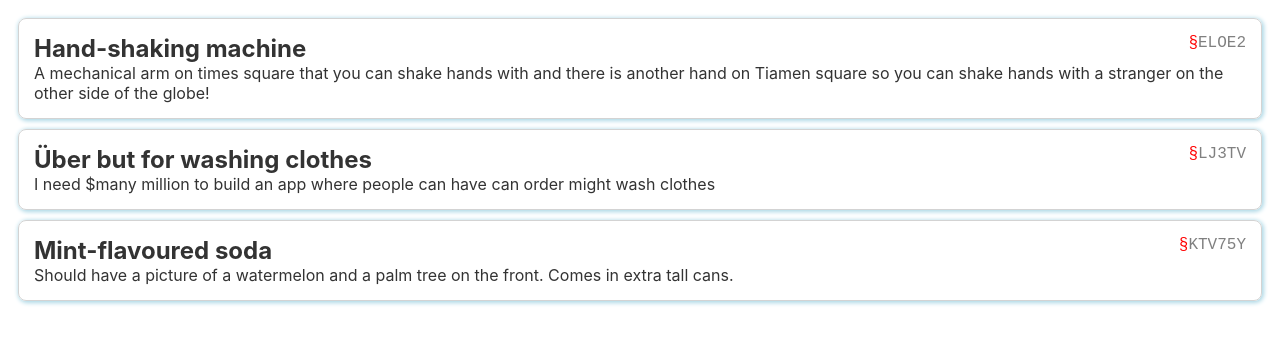
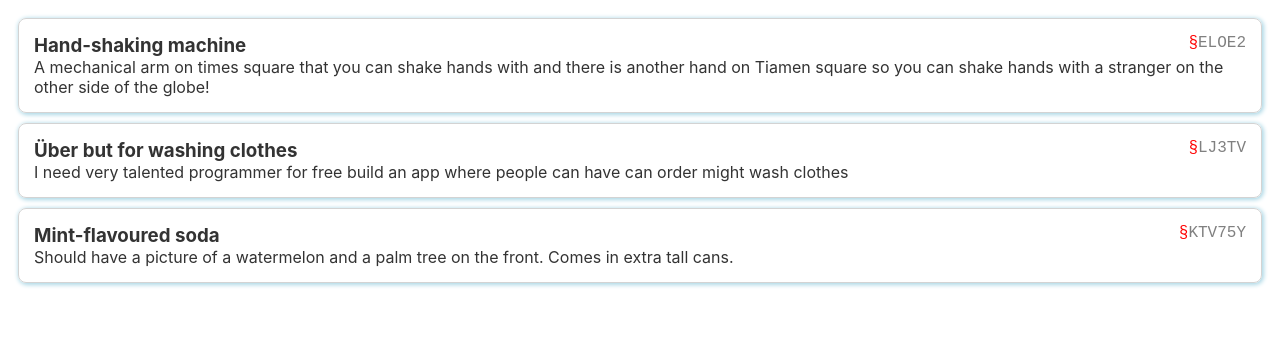
Before and after one commit to nilq/idea-party, a Svelte app in the folder webapp/: page / in a window 1280 px wide. Shown: the top 344 px of the page. Built offline with nearby package versions, Linux system fonts and the light colour scheme.

Commit message:
Foreach ideas

```diff
--- a/webapp/src/App.svelte
+++ b/webapp/src/App.svelte
@@ -1,19 +1,40 @@
 <script>
-	import Idea from './idea.svelte';
+	import Idea from './idea.svelte'
+
+	let ideas = [
+			{
+			id:"ELOE2",
+			title:"Hand-shaking machine",
+			pitch:"A mechanical arm on times square that you can shake hands with and there is another hand on Tiamen square so you can shake hands with a stranger on the other side of the globe!",
+		},
+		{
+			id:"LJ3TV",
+			title:"Über but for washing clothes",
+			pitch:"I need very talented programmer for free build an app where people can have can order might wash clothes",
+		},
+		{
+			id:"KTV75Y",
+			title:"Mint-flavoured soda",
+			pitch:"Should have a picture of a watermelon and a palm tree on the front. Comes in extra tall cans.",
+		}
+	]
 </script>
 
-<main>
-	<Idea id="ELOE2"
-		  title="Hand-shaking machine"
-		  pitch="A mechanical arm on times square that you can shake hands with and there is another hand on Tiamen square so you can shake hands with a stranger on the other side of the globe!"/>
+	<main>
+	<section class="add-idea">
+	<!-- TODO: Add-idea component -->
+	</section>
 
 
-	<Idea id="LJ3TV"
-		  title="Über but for washing clothes"
-		  pitch="I need $many million to build an app where people can have can order might wash clothes"/>
+	<section class="ideas">
+		{#each ideas as idea}
+
+			<Idea {...idea}/>
+
+		{/each}
+	</section>
+	</main>
 
 
-	<Idea id="KTV75Y"
-		  title="Mint-flavoured soda"
-		  pitch="Should have a picture of a watermelon and a palm tree on the front. Comes in extra tall cans."/>
-</main>
+<style>
+</style>
```
Also changed, not shown: webapp/src/idea.svelte (+4 -4 lines).
